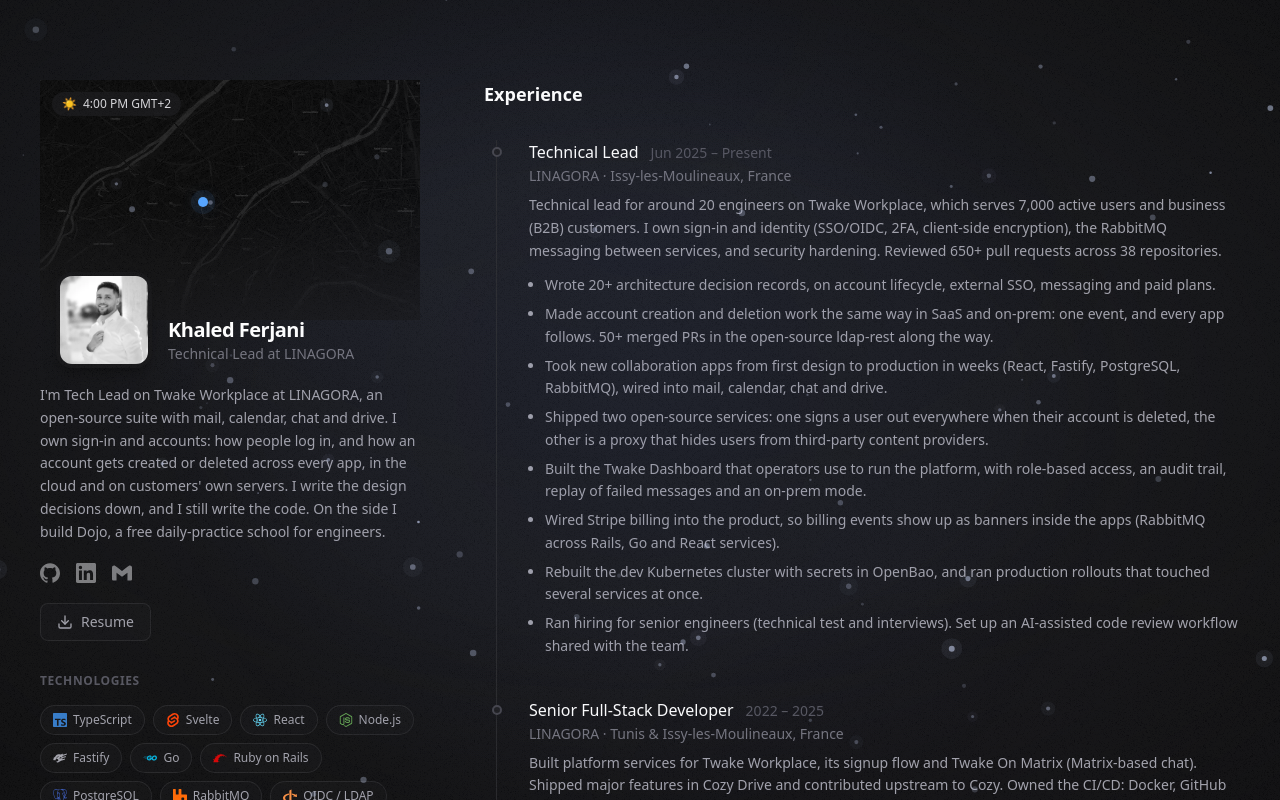
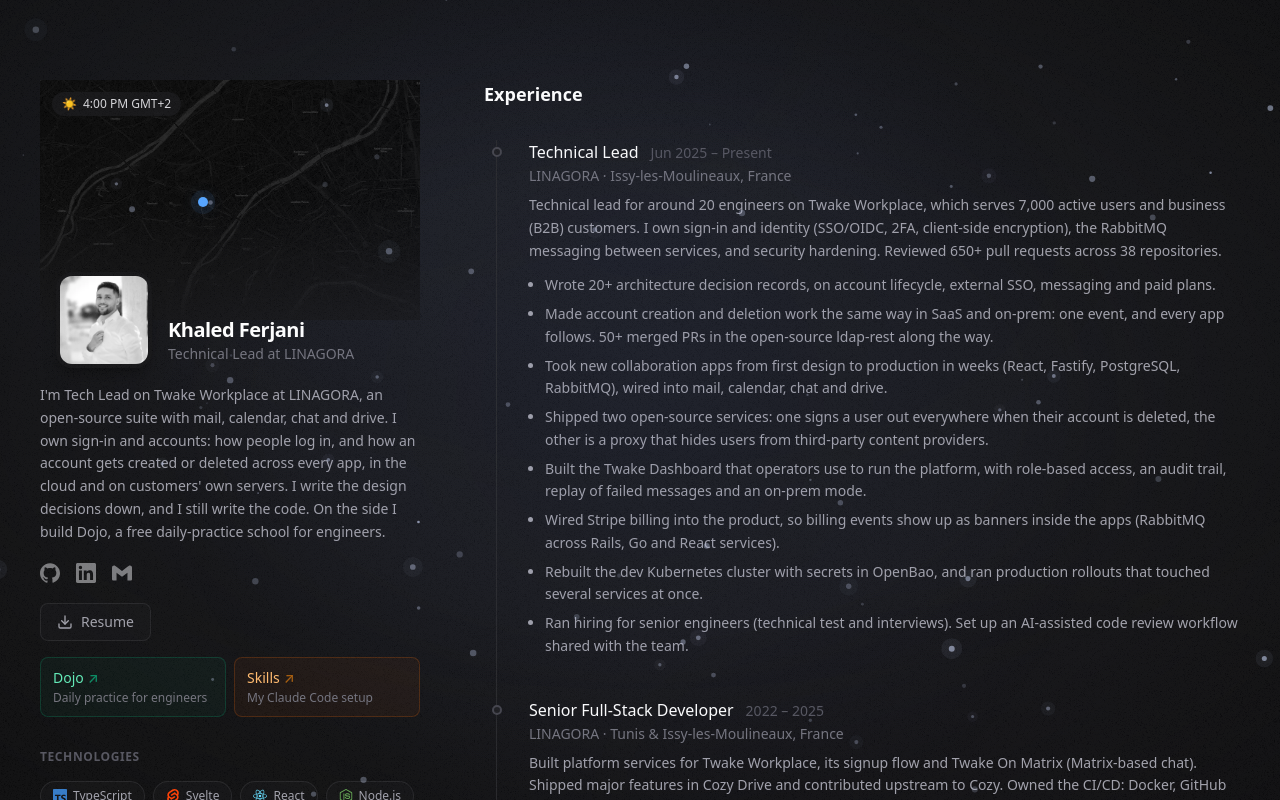
Before and after one commit to rezk2ll/rezk2ll.github.io, a SvelteKit app: page / in a window 1280 px wide. Shown: the top 800 px of the page. Built offline with nearby package versions, Linux system fonts and the light colour scheme.

Commit message:
Link Dojo and Skills from the profile

```diff
--- a/src/routes/+page.svelte
+++ b/src/routes/+page.svelte
@@ -186,6 +186,31 @@
 				Resume
 			</a>
 
+			<div class="mt-4 grid grid-cols-2 gap-2">
+				<a
+					href="https://ferjani.dev/dojo/"
+					class="group rounded-lg border border-emerald-500/20 bg-emerald-500/5 px-3 py-2.5 transition-colors hover:border-emerald-400/40 hover:bg-emerald-500/10"
+				>
+					<span class="flex items-center gap-1 text-sm font-medium text-emerald-300"
+						>Dojo <span aria-hidden="true" class="text-emerald-400/60">↗</span></span
+					>
+					<span class="mt-0.5 block text-xs text-zinc-500 group-hover:text-zinc-400"
+						>Daily practice for engineers</span
+					>
+				</a>
+				<a
+					href="https://ferjani.dev/skills/"
+					class="group rounded-lg border border-orange-500/20 bg-orange-500/5 px-3 py-2.5 transition-colors hover:border-orange-400/40 hover:bg-orange-500/10"
+				>
+					<span class="flex items-center gap-1 text-sm font-medium text-orange-300"
+						>Skills <span aria-hidden="true" class="text-orange-400/60">↗</span></span
+					>
+					<span class="mt-0.5 block text-xs text-zinc-500 group-hover:text-zinc-400"
+						>My Claude Code setup</span
+					>
+				</a>
+			</div>
+
 			<!-- Technologies -->
 			<div class="mt-8">
 				<h2 class="mb-4 text-xs font-semibold tracking-wider text-zinc-600 uppercase">
```
